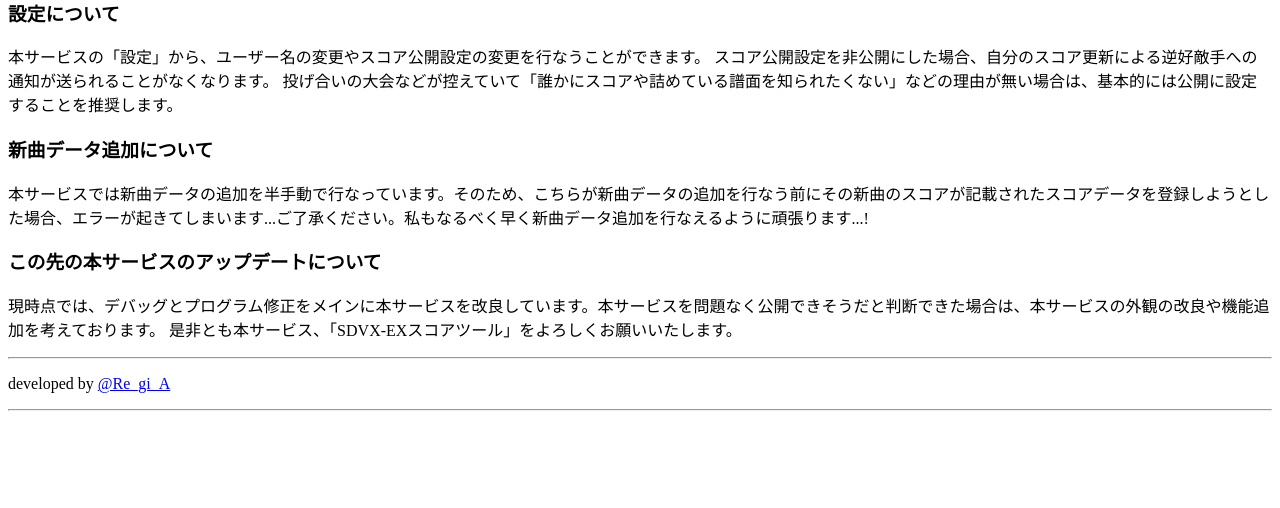
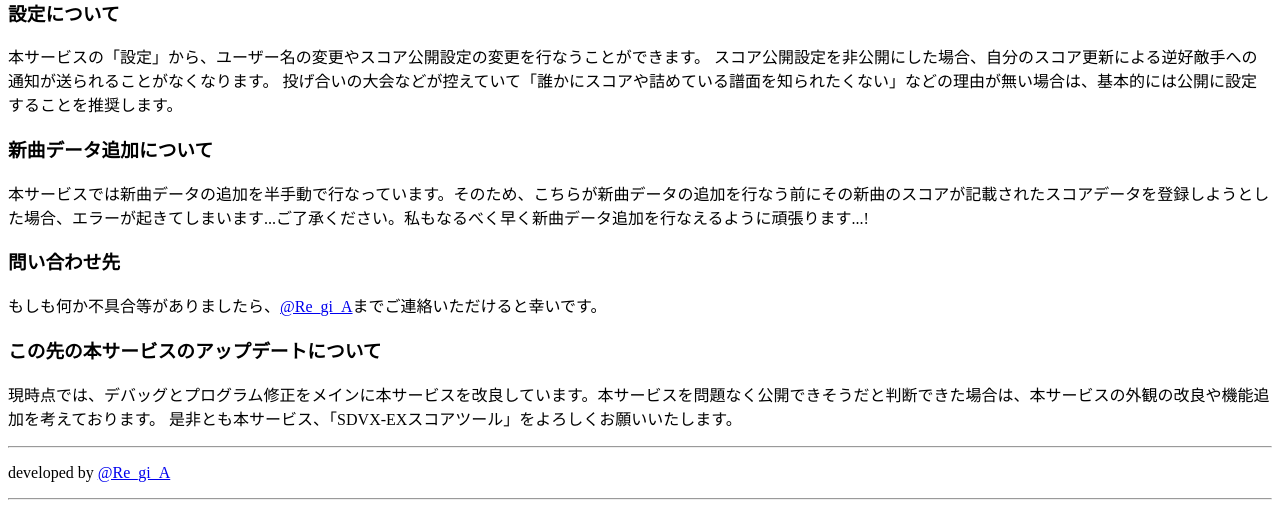
Before and after one commit to reiyiyi/SDVX-EXScoreTool, a Flask app: page /manual in a window 1280 px wide. Shown: the part 1153-1661 px from the top of the page. Before the commit the page ends 1564 px from the top, so only its background shows below. Run offline with Flask 2, Linux system fonts and the light colour scheme.

Commit message:
manual追記

```diff
--- a/st_settings.py
+++ b/st_settings.py
@@ -12,7 +12,7 @@ def score_settings_change(new_user_name, score_setting):
     if not id_check(new_user_name):
         return 'ユーザー名に使用することのできない文字が含まれています'
     if len(new_user_name) > 16 or len(new_user_name) < 1:
-        return 'ユーザーIDは1文字以上16文字以下にしてください'
+        return 'ユーザー名は1文字以上16文字以下にしてください'
     user = st_login.get_user_id()
     user_data = st_data.load_user_data()
     user_data[user]["user-name"] = new_user_name
--- a/templates/manual.html
+++ b/templates/manual.html
@@ -73,6 +73,10 @@
         <p>
             本サービスでは新曲データの追加を半手動で行なっています。そのため、こちらが新曲データの追加を行なう前にその新曲のスコアが記載されたスコアデータを登録しようとした場合、エラーが起きてしまいます...ご了承ください。私もなるべく早く新曲データ追加を行なえるように頑張ります...!
         </p>
+        <h3>問い合わせ先</h3>
+        <p>
+            もしも何か不具合等がありましたら、<a href="https://twitter.com/Re_gi_A">@Re_gi_A</a>までご連絡いただけると幸いです。
+        </p>
         <h3>この先の本サービスのアップデートについて</h3>
         <p>
             現時点では、デバッグとプログラム修正をメインに本サービスを改良しています。本サービスを問題なく公開できそうだと判断できた場合は、本サービスの外観の改良や機能追加を考えております。
```
